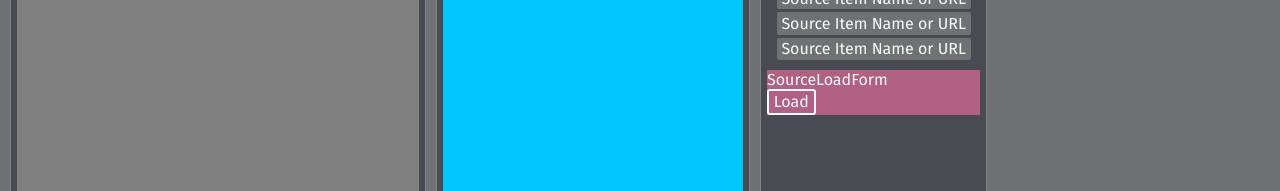
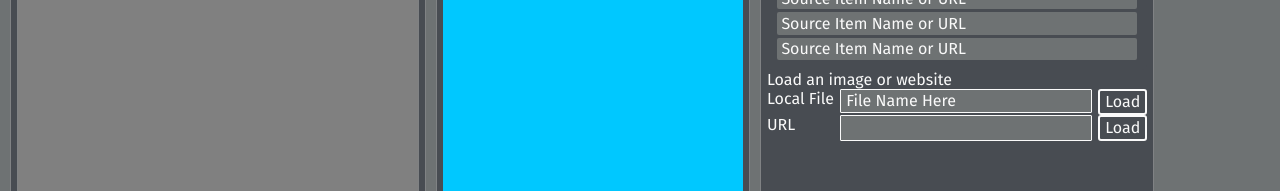
Before and after one commit to philrmass/style-explorer, a React app: page / in a window 1280 px wide. Shown: the part 268-459 px from the top of the page. Built offline with nearby package versions, Linux system fonts and the light colour scheme.

Commit message:
style source form

```diff
--- a/src/components/SourceLoadForm.css
+++ b/src/components/SourceLoadForm.css
@@ -1,3 +1,29 @@
 .sourceLoadForm {
-  background-color: #b06080;
 }
+
+.form {
+  display: grid;
+  grid-template-columns: repeat(3, auto);
+}
+
+.inputLabel {
+  display: inline-block;
+}
+
+.input {
+  display: inline-block;
+  width: 15em;
+  padding: 0.1em 0.3em;
+  border: 1px solid var(--light-text-color);
+  border-radius: 1px;
+  margin: 0 0.4em;
+  background-color: var(--mid-color);
+  color: var(--light-text-color);
+}
+
+.input:hover,
+.input:active {
+}
+
+.input:focus {
+}
--- a/src/components/SourceLoadForm.jsx
+++ b/src/components/SourceLoadForm.jsx
@@ -2,17 +2,41 @@ import React from 'react';
 import Button from './Button';
 import styles from './SourceLoadForm.css';
 
-function SourceLoadForm() {
+class SourceLoadForm extends React.Component {
+  constructor(props) {
+    super(props);
+  }
+
+  render() {
     return (
       <div className={styles.sourceLoadForm}>
-      <span>SourceLoadForm</span>
-      <div>
+        <div>Load an image or website</div>
+        <form className={styles.form}>
+          <span className={styles.inputLabel}>
+            Local File
+          </span>
+          <label htmlFor='input'>
+            <span className={styles.input}>
+              File Name Here
+            </span>
+            <input id='input' type='file'/>
+          </label>
           <Button>
             Load
           </Button>
-      </div>
+          <label htmlFor='urlInput'>
+            <span className={styles.inputLabel}>
+              URL
+            </span>
+          </label>
+          <input id='urlInput' type='text' className={styles.input}/>
+          <Button>
+            Load
+          </Button>
+        </form>
       </div>
     );
   }
+}
 
 export default SourceLoadForm;
--- a/src/index.css
+++ b/src/index.css
@@ -9,13 +9,6 @@
   --light-text-color: #fafafa;
   --body-font: 'Fira Sans', sans-serif;
   --headline-font: 'Open Sans', sans-serif;
-
-  /*??? remove unused css vars*/
-  /*
-  --light-color: #a0a0a0;
-  --dark-text-color: #404040;
-  --current-contrast-color: var(--light-text-color);
-  */
 }
 
 html {
@@ -47,3 +40,7 @@ input {
   font: inherit;
   outline: none;
 }
+
+input[type="file"] {
+  display: none;
+}
```
Also changed, not shown: .eslintrc.json, 1 other file (tests, documents, lock files or other folders). Lines whose indentation alone changed are shown as unchanged.
